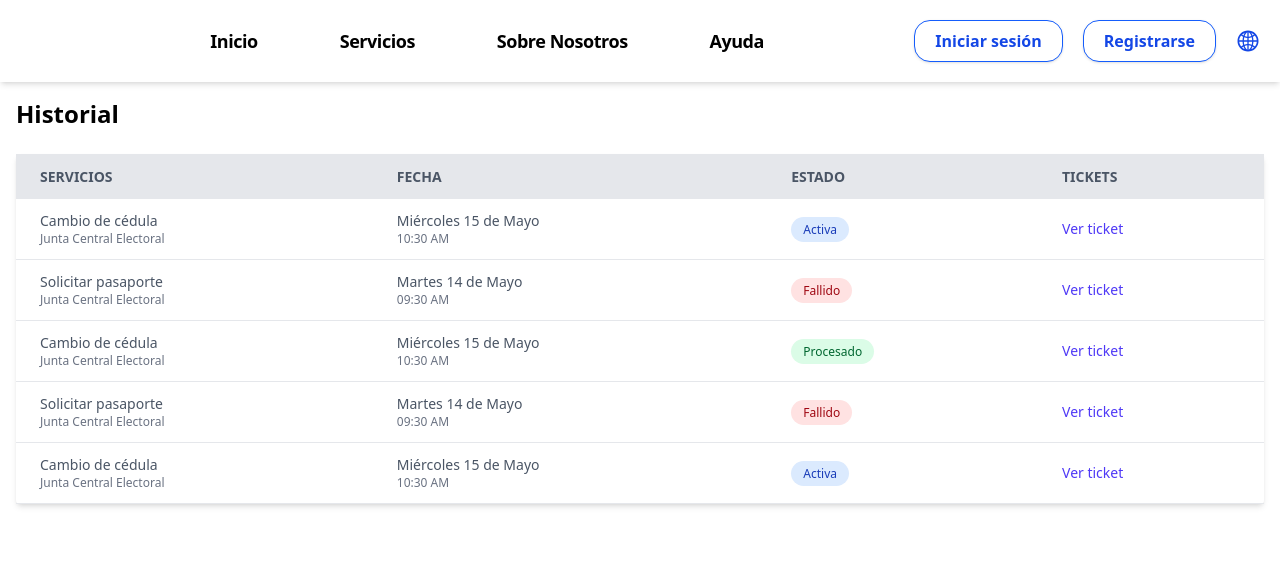
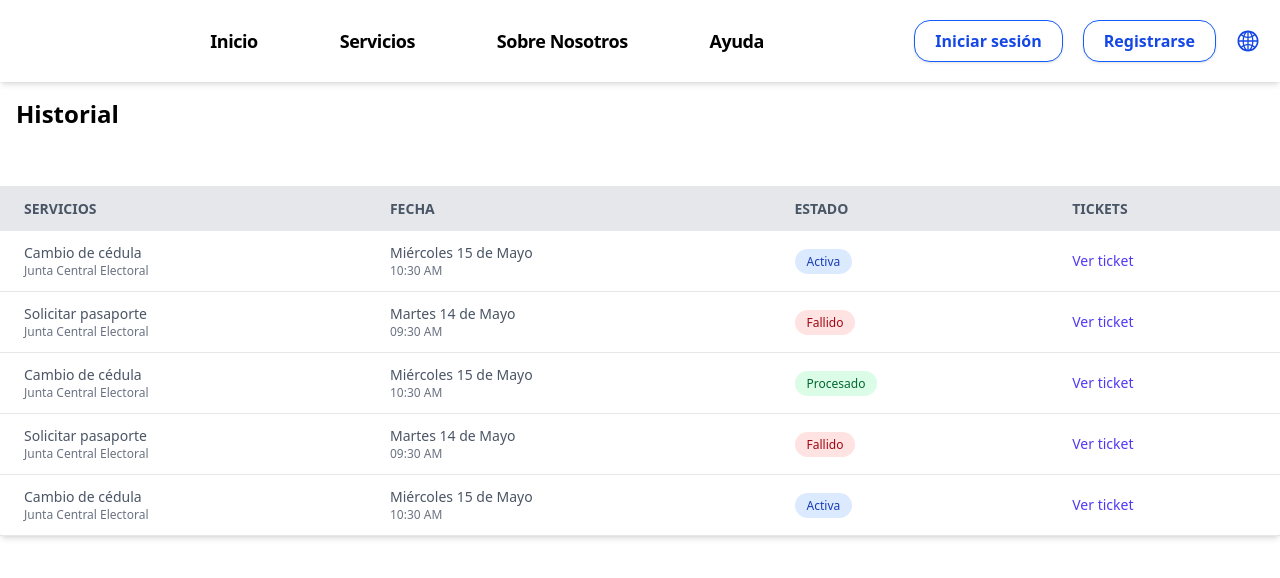
Before and after one commit to Urpirio/s-gob-2025, a Next.js app: page /Historial in a window 1280 px wide. Shown: the top 578 px of the page. Built offline with nearby package versions, Linux system fonts and the light colour scheme.

Commit message:
Se organizo elc odigo en diferentes carpeta

```diff
--- a/src/app/Historial/page.jsx
+++ b/src/app/Historial/page.jsx
@@ -1,73 +1,18 @@
-import React from 'react';
+
 import Header from '../../../components/components - globals/Header';
+import SectionTitleHistorial from '../../../components/components - Historial/components/Section - TitleHistorial';
+import SectionTableHistorial from '../../../components/components - Historial/components/Section - TableHistorial';
+
 
 const HistoricalData = () => {
-  const services = [
-    { id: 1, name: 'Cambio de cédula', date: 'Miércoles 15 de Mayo', time: '10:30 AM', status: 'Activa', ticket: 'Ver ticket' },
-    { id: 2, name: 'Solicitar pasaporte', date: 'Martes 14 de Mayo', time: '09:30 AM', status: 'Fallido', ticket: 'Ver ticket' },
-    { id: 3, name: 'Cambio de cédula', date: 'Miércoles 15 de Mayo', time: '10:30 AM', status: 'Procesado', ticket: 'Ver ticket' },
-    { id: 4, name: 'Solicitar pasaporte', date: 'Martes 14 de Mayo', time: '09:30 AM', status: 'Fallido', ticket: 'Ver ticket' },
-    { id: 5, name: 'Cambio de cédula', date: 'Miércoles 15 de Mayo', time: '10:30 AM', status: 'Activa', ticket: 'Ver ticket' },
-  ];
-
-  const getStatusColor = (status) => {
-    switch (status) {
-      case 'Activa':
-        return 'bg-blue-100 text-blue-800';
-      case 'Fallido':
-        return 'bg-red-100 text-red-800';
-      case 'Procesado':
-        return 'bg-green-100 text-green-800';
-      default:
-        return 'bg-gray-100 text-gray-800';
-    }
-  };
-
   return (
     <body>
         <Header/>
-    <div className="container mx-auto p-4">
-      <h1 className="text-2xl font-bold mb-4">Historial</h1>
-      <div className="bg-white shadow-md rounded my-6">
-        <table className="min-w-max w-full table-auto">
-          <thead>
-            <tr className="bg-gray-200 text-gray-600 uppercase text-sm leading-normal">
-              <th className="py-3 px-6 text-left">Servicios</th>
-              <th className="py-3 px-6 text-left">Fecha</th>
-              <th className="py-3 px-6 text-left">Estado</th>
-              <th className="py-3 px-6 text-left">Tickets</th>
-            </tr>
-          </thead>
-          <tbody className="text-gray-600 text-sm font-light">
-            {services.map((service) => (
-              <tr key={service.id} className="border-b border-gray-200 hover:bg-gray-100">
-                <td className="py-3 px-6 text-left whitespace-nowrap">
-                  <div className="flex items-center">
-                    <span className="font-medium">{service.name}</span>
-                  </div>
-                  <div className="text-xs text-gray-500">Junta Central Electoral</div>
-                </td>
-                <td className="py-3 px-6 text-left">
-                  <div className="flex flex-col">
-                    <span className="font-medium">{service.date}</span>
-                    <span className="text-xs text-gray-500">{service.time}</span>
-                  </div>
-                </td>
-                <td className="py-3 px-6 text-left">
-                  <span className={`py-1 px-3 rounded-full text-xs ${getStatusColor(service.status)}`}>
-                    {service.status}
-                  </span>
-                </td>
-                <td className="py-3 px-6 text-left">
-                  <button className="text-indigo-600 hover:text-indigo-900">{service.ticket}</button>
-                </td>
-              </tr>
-            ))}
-          </tbody>
-        </table>
-      </div>
-    </div>
-</body>
+        <main>
+          <SectionTitleHistorial/>
+          <SectionTableHistorial/>
+        </main>
+    </body>
   );
 };
 
```
